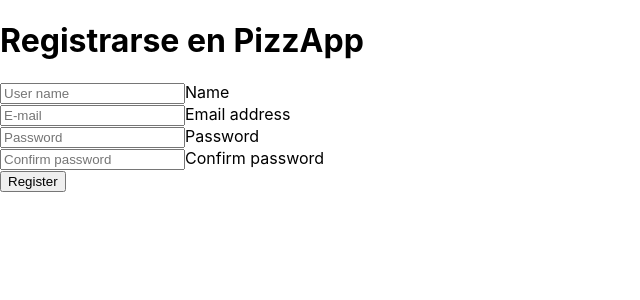
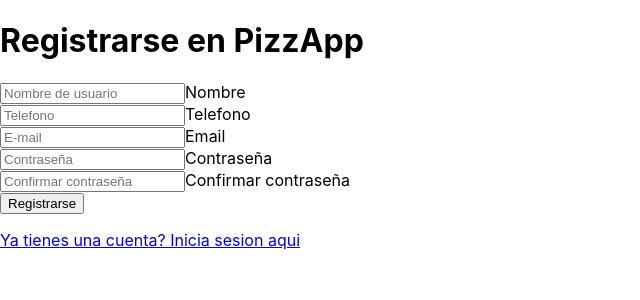
Before and after one commit to NahuelMendez/elem-ing-software, a React (Create React App) app in the folder app/: page /register in a window 1280 px wide. Shown: the top 300 px of the page, without its empty margins (0-640 px from the left). Built offline with nearby package versions, Linux system fonts and the light colour scheme.

Commit message:
Refactors on RegisterView and Api encapsulation were added.

```diff
--- /dev/null
+++ b/app/src/components/Api/ApiObject.js
@@ -0,0 +1,13 @@
+import axios from 'axios';
+
+class Api{
+
+    constructor(){}
+
+    register = (data) =>{
+        return axios.post("api/register", data);
+    }
+
+}
+
+export default Api;
--- a/app/src/components/Register/RegisterView.js
+++ b/app/src/components/Register/RegisterView.js
@@ -1,7 +1,7 @@
 import React, { useState} from "react";
-import axios from 'axios';
-//import { useHistory } from "react-router-dom";
-//import { Link } from 'react-router-dom';
+import { useHistory } from "react-router-dom";
+import { Link } from 'react-router-dom';
+import Api from '../Api/ApiObject';
 
 const RegisterForm = () =>{
 
@@ -13,7 +13,9 @@ const RegisterForm = () =>{
     });
     const [error, setError] = useState("")
     const [confirmPassword, setConfirmPassword] = useState("");
-    //const history = useHistory()
+    const history = useHistory()
+
+    const api = new Api()
 
     const handleChange = name => event => {
         setData(prevState => ({ ...prevState, [name]: event.target.value }));
@@ -29,8 +31,8 @@ const RegisterForm = () =>{
         event.preventDefault();
         if (data.password === confirmPassword) {
             setError("")
-            axios.post("api/register", data)
-            .then( response => {
+            api.register(data)
+            .then( _ => {
                 setData({
                     name: "",
                     telephone: "",
@@ -38,8 +40,7 @@ const RegisterForm = () =>{
                     password: "",
                 })
                 setConfirmPassword("")
-                console.log(response.body)
-                //history.push("/login");
+                history.push("/login");
             })
             .catch( error => setError(error.response.data.result))
         }else {
@@ -60,12 +61,23 @@ const RegisterForm = () =>{
                 <input
                     className=""
                     type="text"
-                    placeholder="User name"
+                    placeholder="Nombre de usuario"
                     value={data.name}
                     aria-describedby="validationTooltipUsernamePrepend" required
                     onChange={handleChange("name")}
                 />
-                <label htmlFor="floatingInput" className ="form-label">Name</label>
+                <label htmlFor="floatingInput" className ="form-label">Nombre</label>
+                </div>
+                <div className="form-floating mb-3">
+                <input
+                    className=""
+                    type="text"
+                    placeholder="Telefono"
+                    value={data.telephone}
+                    aria-describedby="validationTooltipUsernamePrepend" required
+                    onChange={handleChange("telephone")}
+                />
+                <label htmlFor="floatingInput" className ="form-label">Telefono</label>
                 </div>
                 <div class="form-floating mb-3">
                 <input
@@ -77,42 +89,42 @@ const RegisterForm = () =>{
                     aria-describedby="validationTooltipUsernamePrepend" required
                     onChange={handleChange("email")}
                 />
-                <label htmlFor="floatingInput">Email address</label>
+                <label htmlFor="floatingInput">Email</label>
                 </div>
                 <div className="form-floating mb-3">
                 <input
                     type="password"
                     className="form-control"
                     id="floatingPassword"
-                    placeholder="Password"
+                    placeholder="Contraseña"
                     value={data.password}
                     aria-describedby="validationTooltipUsernamePrepend" required
                     onChange={handleChange("password")}
                 />
-                <label htmlFor="floatingPassword">Password</label>
+                <label htmlFor="floatingPassword">Contraseña</label>
                 </div>
                 <div className="form-floating mb-3">
                 <input
                     id="floatingConfirmPassword"
                     className="form-control"
                     type="password"
-                    placeholder="Confirm password"
+                    placeholder="Confirmar contraseña"
                     value={confirmPassword}
                     aria-describedby="validationTooltipUsernamePrepend" required
                     onChange={handleConfirmPasswordChange}
                 />
-                <label htmlFor="floatingConfirmPassword">Confirm password</label>
+                <label htmlFor="floatingConfirmPassword">Confirmar contraseña</label>
                 </div>
                 </div>
                 <div className="d-grid gap-2 col-12 mx-auto">
                 <button
                     type="submit"
                     className="btn btn-info rounded-pill my-4">
-                    Register
+                    Registrarse
                 </button>
                 </div>
                 <div>
-                {/*<Link to={"/login"}> <p className = "text-center">Do you already have an account? Sign up </p></Link>*/}
+                <Link to={"/login"}> <p className = "text-center">Ya tienes una cuenta? Inicia sesion aqui</p></Link>
                 </div>
                 <div>
                     {error && <div id= "alertReg" className="alert alert-danger" role="alert"> {error} </div>}
```
